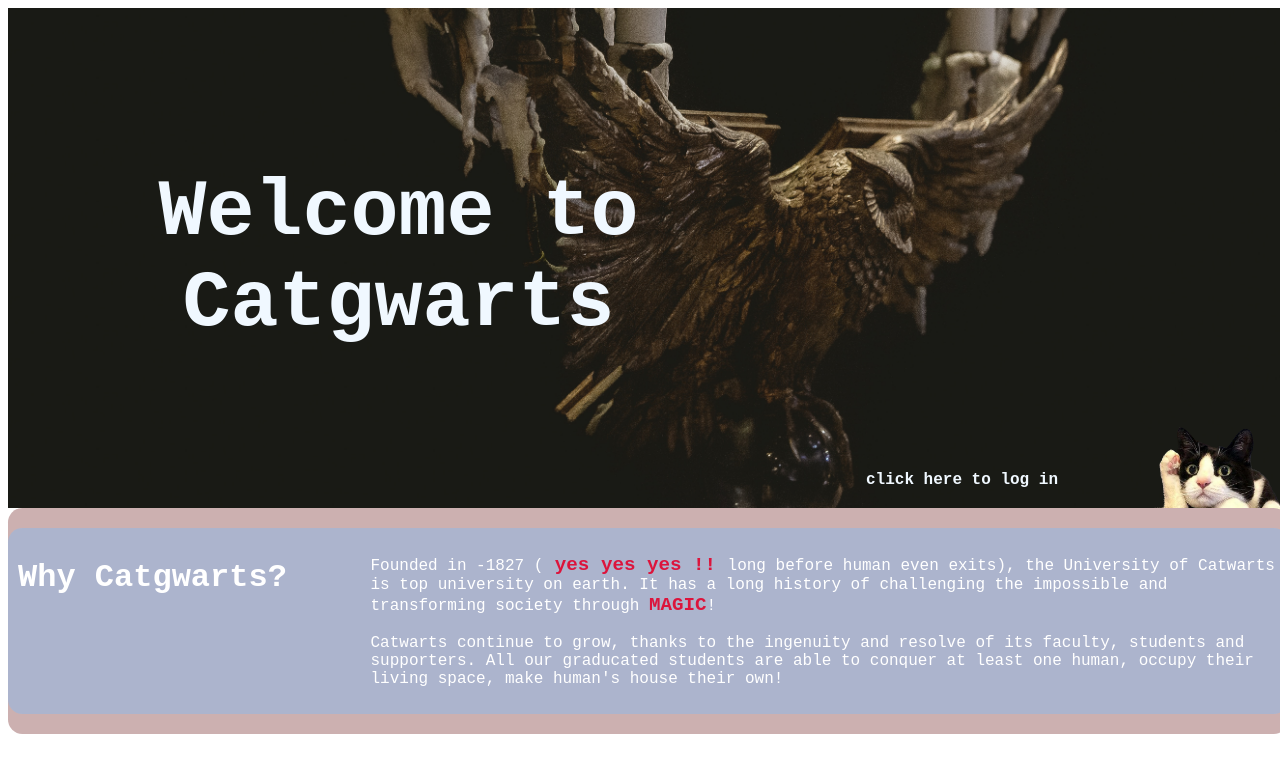
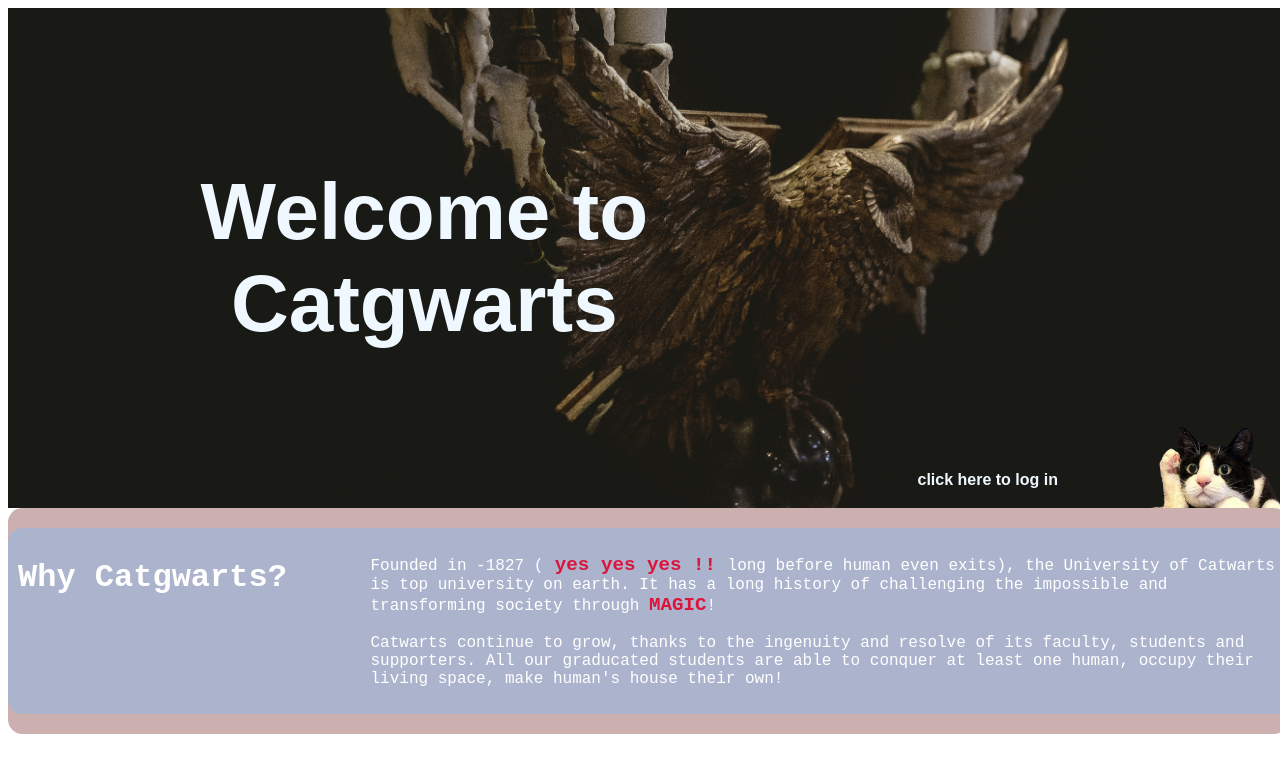
Before and after one commit to AliceOuterspace/catwarts, a plain HTML site: page index.html in a window 1280 px wide. Shown: the top 757 px of the page. Drawn offline with Linux system fonts and the light colour scheme.

Commit message:
font changes

```diff
--- a/style.css
+++ b/style.css
@@ -42,7 +42,7 @@ h1 {
     height: 500px;
     width: 100vw;
     font-weight:bold;
-    font-family: OCR A Std, monospace;
+    font-family: lacquer, arial, sans-serif;
     color: aliceblue;
     font-size: 100%;
     text-align: center;
```
